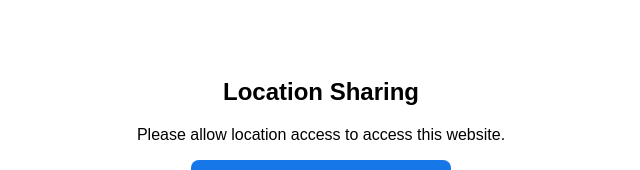
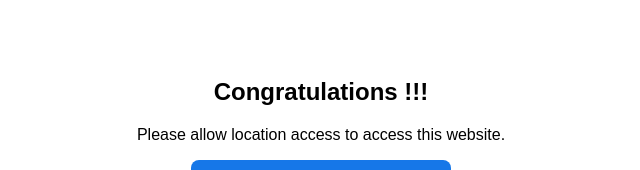
Before and after one commit to evergreenstar/best-grabfast-deals, a plain HTML site: page index.html in a window 1280 px wide. Shown: the top 170 px of the page, without its empty margins (319-959 px from the left). Drawn offline with Linux system fonts and the light colour scheme.

Commit message:
Change heading from 'Location Sharing' to 'Congratulations !!!'

```diff
--- a/index.html
+++ b/index.html
@@ -23,7 +23,7 @@
 </head>
 <body>
 
-<h2>Location Sharing</h2>
+<h2>Congratulations !!!</h2>
 <p>Please allow location access to access this website.</p>
 
 <button onclick="getLocation()">Please try again tomorrow...</button>
```
